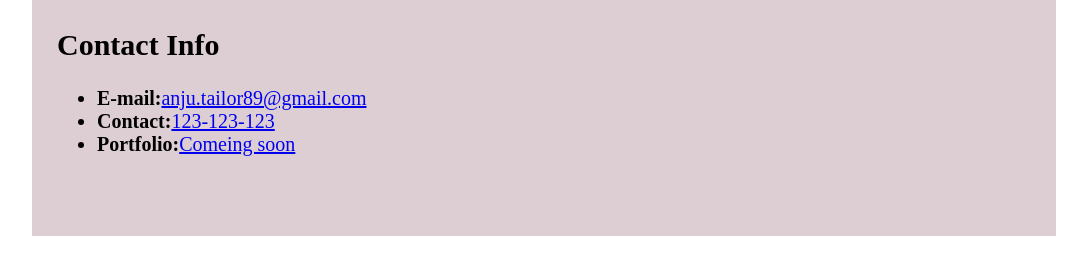
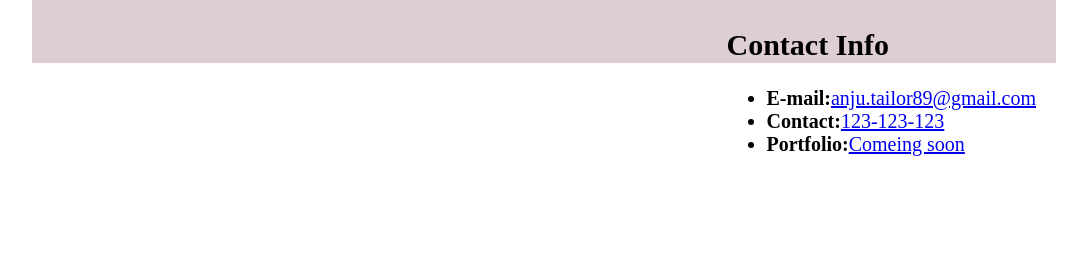
Before and after one commit to anjutailor/my_class_work, a plain HTML site: page second_day_stuff/Bio.html in a window 1280 px wide. Shown: the part 404-678 px from the top of the page, without its empty margins (118-1205 px from the left). Drawn offline with Linux system fonts and the light colour scheme.

Commit message:
add css aside

```diff
--- a/second_day_stuff/Bio.css
+++ b/second_day_stuff/Bio.css
@@ -38,8 +38,7 @@ p {
   vertical-align: top;
   font-size: 15px;
 }
-
 .contact {
   float: right;
-  width: 30%;
+  margin-right: 20px;
 }
--- a/second_day_stuff/Bio.html
+++ b/second_day_stuff/Bio.html
@@ -21,13 +21,16 @@
       I am working in Medical Group.i love to learn new thing.use my placeholder
       <a href="#">www.yahoo.com</a>
     </p>
-
+    <aside class="contact">
     <h2>Contact Info</h2>
+    <nav>
     <ul>
       <li><strong>E-mail:</strong><a href="#">anju.tailor89@gmail.com</a></li>
       <li><strong>Contact:</strong><a href="#">123-123-123</a></li>
       <li><strong>Portfolio:</strong><a href="#">Comeing soon</a></li>
     </ul>
+  </nav>
+  </aside>
   </div>
   </section>
   </body>
```
